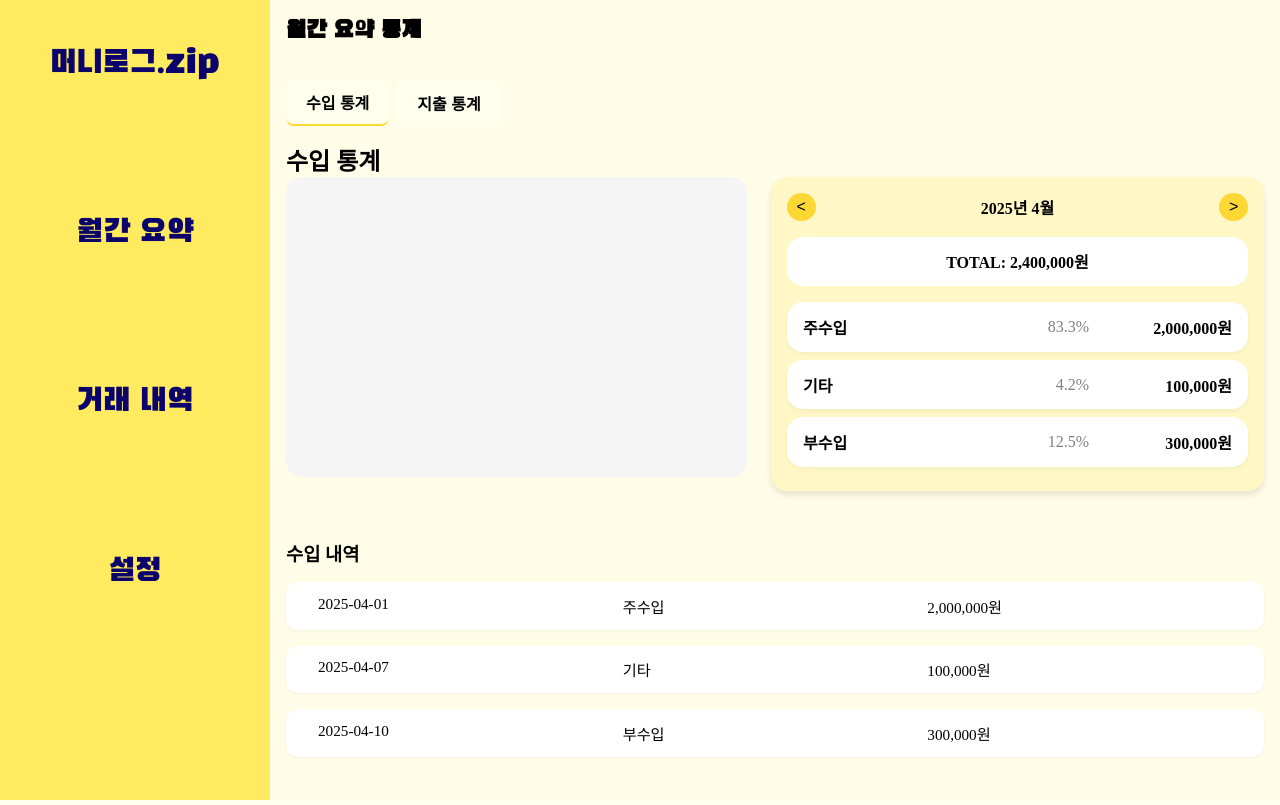
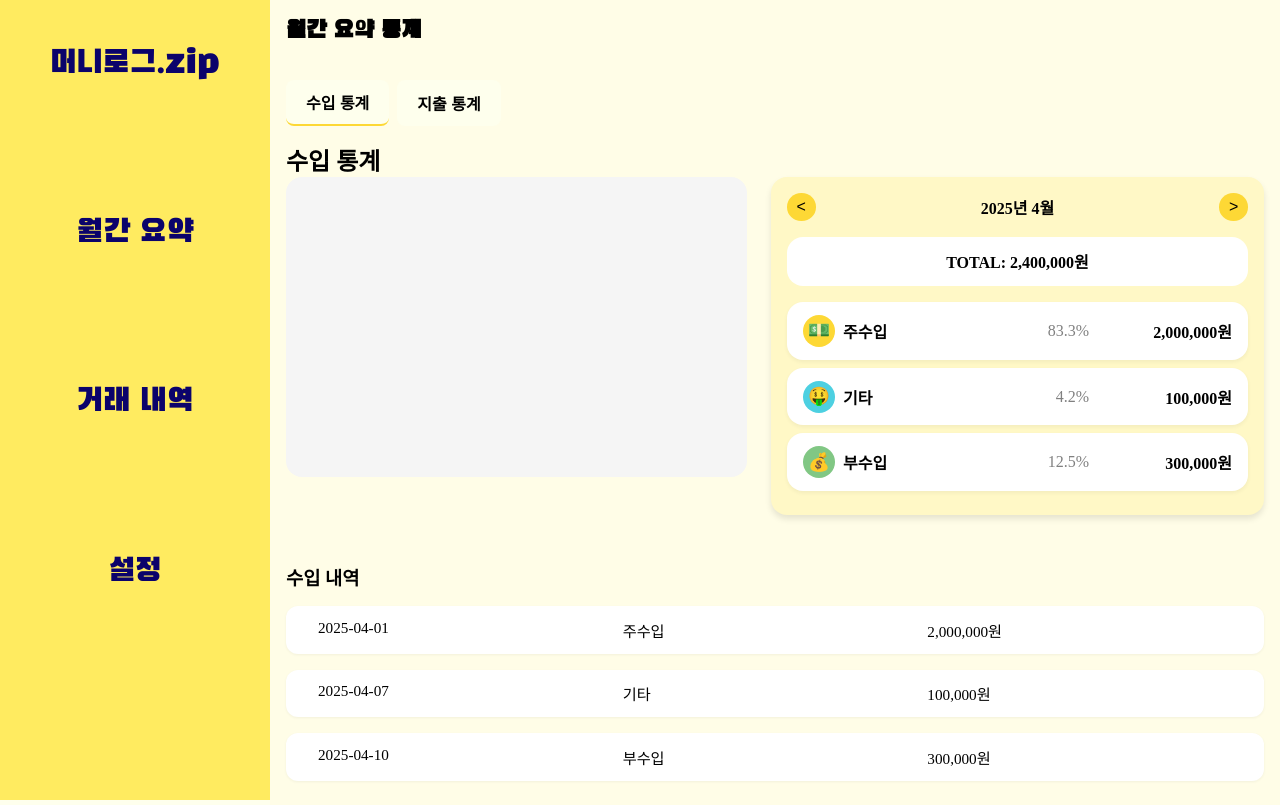
Before and after one commit to ByeongwooAn/-Skeletone-Project-Household-Ledger, a Vue app: page /cashmonth-statistics in a window 1280 px wide. Built offline with nearby package versions, Linux system fonts and the light colour scheme; data requests are answered from the project's data file.

Commit message:
<feat>: 월간 통계 카테고리별 요약 아이콘 및 색상 추가
1. categorystatistics js 파일 생성 후 아이콘 및 색상 지정 추가

2. SummaryCard에 카테고리 아이콘 및 색상 표시 추가

3. statistics에 카테고리 아이콘 및 색상 css 추가

```diff
--- a/src/components/cashmonth/SummaryCard.vue
+++ b/src/components/cashmonth/SummaryCard.vue
@@ -1,15 +1,27 @@
 <template>
   <div class="card">
-    <span class="category">{{ category }}</span>
+    <div class="category-with-icon">
+      <div class="icon-wrapper" :style="{ backgroundColor }">
+        {{ icon }}
+      </div>
+      <span class="category">{{ categoryName }}</span>
+    </div>
     <span class="percent">{{ percent }}% </span>
     <span class="amount">{{ amount.toLocaleString() }}원</span>
   </div>
 </template>
 
 <script setup>
-defineProps({
+import { computed } from 'vue';
+import { CATEGORY_STATISTICS } from '@/stores/categorystatistics';
+
+const props = defineProps({
   category: String,
   amount: Number,
-  percent: Number,
+  percent: String,
 });
+
+const categoryName = computed(() => props.category);
+const icon = computed(() => CATEGORY_STATISTICS[props.category]?.icon || '');
+const backgroundColor = computed(() => CATEGORY_STATISTICS[props.category]?.color || '#eee');
 </script>
--- a/src/css/statistics.css
+++ b/src/css/statistics.css
@@ -103,6 +103,24 @@
   box-shadow: 0 2px 4px rgba(0, 0, 0, 0.05);
 }
 
+.category-with-icon {
+  display: flex;
+  align-items: center;
+  flex: 1;
+}
+
+.icon-wrapper {
+  width: 2rem;
+  height: 2rem;
+  border-radius: 50%;
+  display: flex;
+  align-items: center;
+  justify-content: center;
+  font-size: 1.1rem;
+  margin-right: 0.5rem;
+  flex-shrink: 0;
+}
+
 .card .category {
   font-weight: bold;
   flex: 1;
--- /dev/null
+++ b/src/stores/categorystatistics.js
@@ -0,0 +1,12 @@
+export const CATEGORY_STATISTICS = {
+  주수입: { icon: '💵', color: '#fdd835' },
+  부수입: { icon: '💰', color: '#81c784' },
+  기타: { icon: '🤑', color: '#4dd0e1' },
+  주거: { icon: '🏠', color: '#ef9a9a' },
+  통신: { icon: '📞', color: '#7986cb' },
+  교통: { icon: '🚗', color: '#ffb74d' },
+  식비: { icon: '🍙', color: '#aed581' },
+  '문화/여가/교육': { icon: '📚', color: '#ba68c8' },
+  쇼핑: { icon: '🛒', color: '#f06292' },
+  '건강/의료': { icon: '😷', color: '#4fc3f7' },
+};
```
